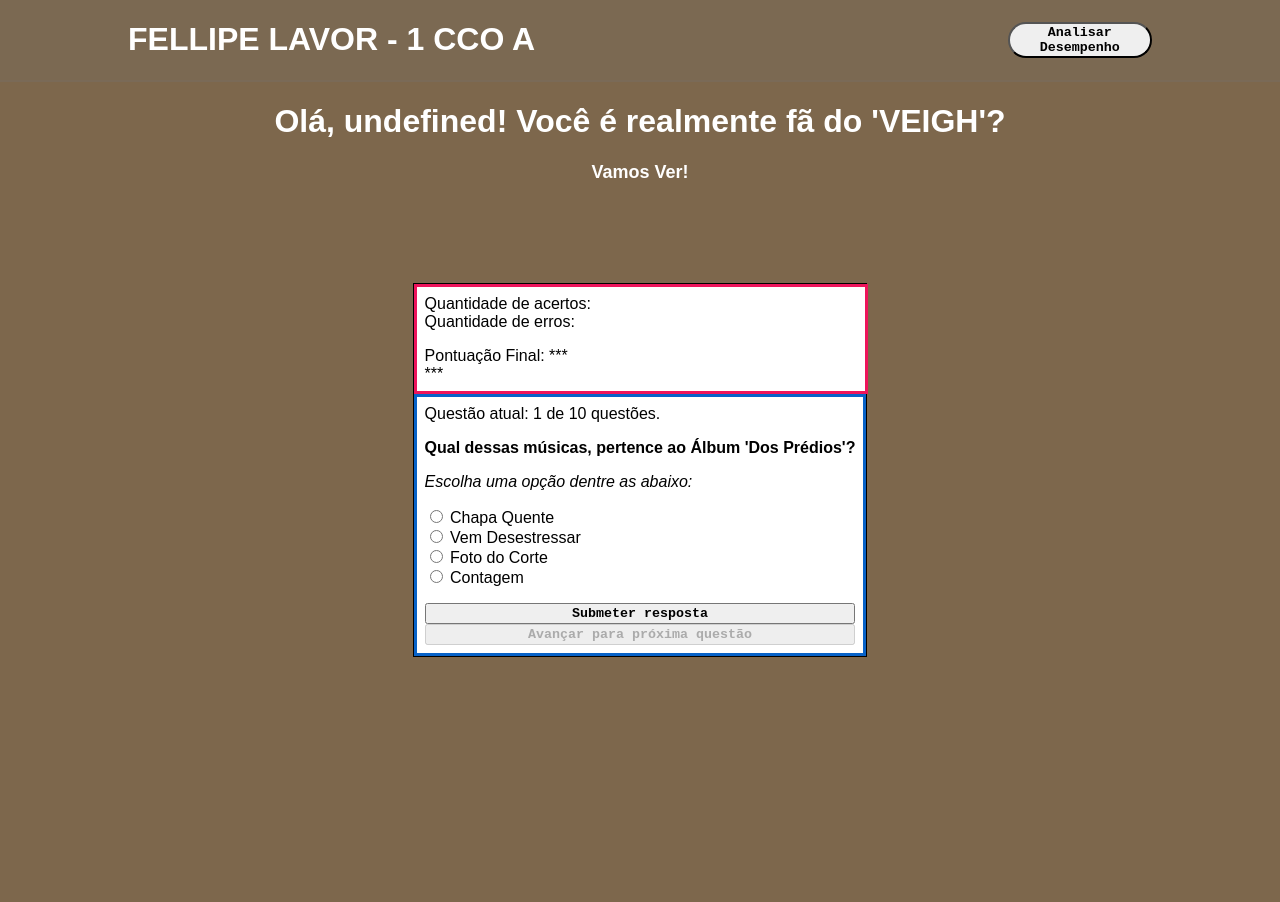
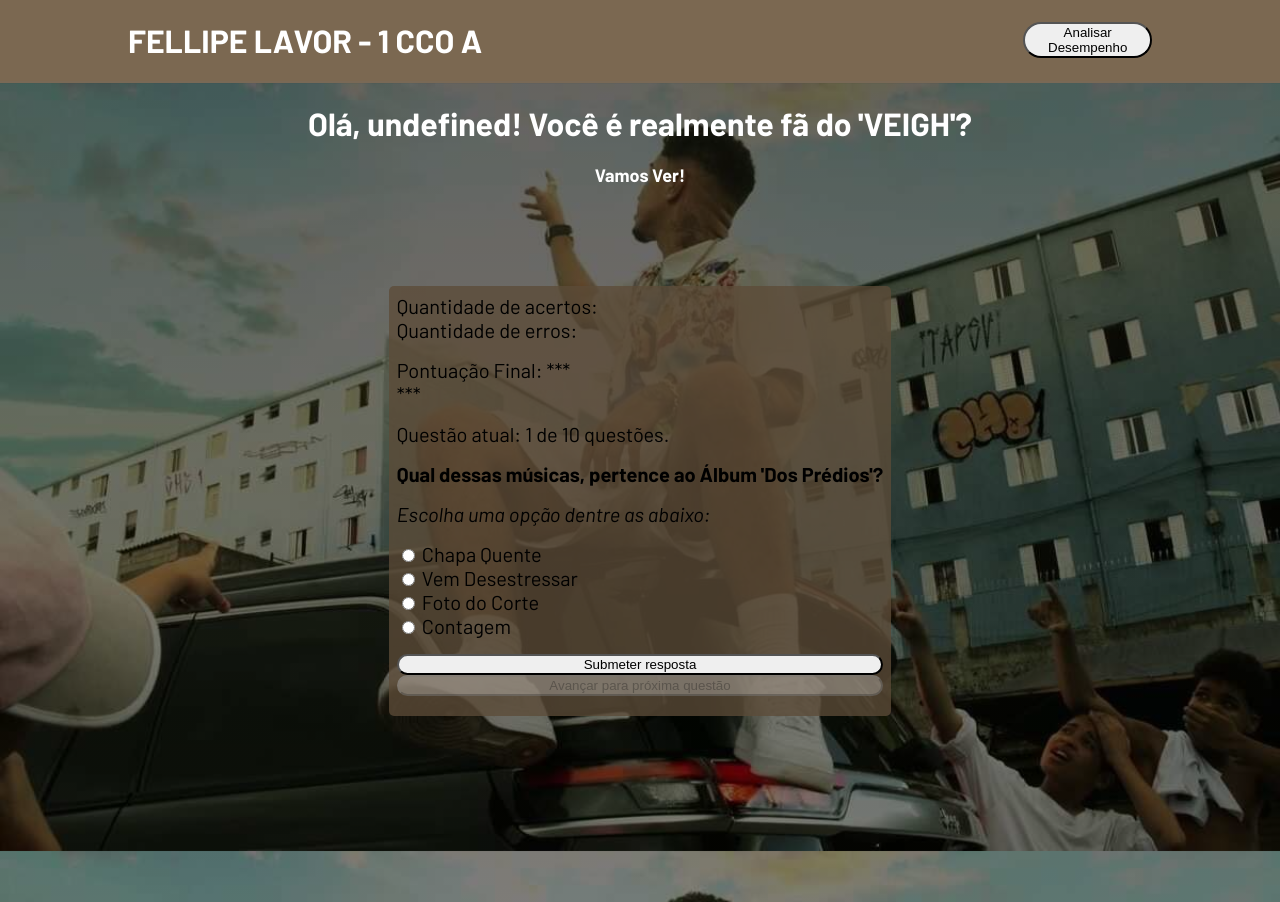
Before and after one commit to felavor/Projeto_Individual, a website: page public/dashboard/EXEMPLO_QUIZZ.html in a window 1280 px wide. Both pictures are taken after a click on the button "INICIAR QUIZ". Before the commit the page ends 800 px from the top, so only its background shows below. Drawn offline with Linux system fonts and the light colour scheme.

Commit message:
mudanças css quiz

```diff
--- a/public/dashboard/EXEMPLO_QUIZZ.html
+++ b/public/dashboard/EXEMPLO_QUIZZ.html
@@ -6,6 +6,7 @@
     <meta name="viewport" content="width=device-width, initial-scale=1.0">
     <title>Quiz - Veigh</title>
     <link rel="stylesheet" href="style.css">
+    <link rel="preconnect" href="https://fonts.gstatic.com">
 </head>
 
 
@@ -16,6 +17,7 @@
             <p><button class="botao_analise" id="botaoAnaliseDesempenho">Analisar Desempenho</button></p>
         </div>
     </div>
+    <div class="imagem_fundo">
         <div class="titulo_quiz">
 
             <h1>Olá, <span id="b_usuario">usuário</span>! Você é realmente fã do 'VEIGH'?</h1>
@@ -44,7 +46,8 @@
                 <div id="jogo" class="width-fit-content flex-colunar border-secondary">
 
                     <div id="infoQuestao" class="padding-8">
-                    <span>Questão atual: <span id="spanNumeroDaQuestaoAtual"></span> de <span id="qtdQuestoes"></span>
+                        <span>Questão atual: <span id="spanNumeroDaQuestaoAtual"></span> de <span
+                                id="qtdQuestoes"></span>
                             questões.</span>
                     </div>
 
@@ -82,6 +85,7 @@
                         <!-- <button onclick="tentarNovamente()" id="btnTentarNovamente" disabled>Tentar novamente</button> -->
                     </div>
 
+                </div>
             </div>
         </div>
     </div>
@@ -356,11 +360,11 @@
             textoParaMensagemFinal = "Você não é muito fã do Veigh..."
             classComCoresParaMensagemFinal = "text-danger-with-bg"
         }
-        else if (porcentagemFinalDeAcertos > 0.3 && porcentagemFinalDeAcertos < 0.9) {
+        else if (porcentagemFinalDeAcertos > 0.3 && porcentagemFinalDeAcertos < 0.7) {
             textoParaMensagemFinal = "Você até que é fã do Veigh."
             classComCoresParaMensagemFinal = "text-warning-with-bg"
         }
-        else if (porcentagemFinalDeAcertos >= 0.9) {
+        else if (porcentagemFinalDeAcertos >= 0.7) {
             textoParaMensagemFinal = "Você é realmente um fã do Veigh!"
             classComCoresParaMensagemFinal = "text-success-with-bg"
         }
--- a/public/dashboard/style.css
+++ b/public/dashboard/style.css
@@ -1,9 +1,11 @@
 /* Não usar pure white or pure black: https://uxplanet.org/basicdesign-never-use-pure-black-in-typography-36138a3327a6 */
 /* The 4-point grid system: https://medium.com/@sainzkike/controlling-spacing-in-design-systems-multiple-spacing-9bf1afec87f */
 
+@import url('https://fonts.googleapis.com/css2?family=Barlow:ital,wght@0,100;0,200;0,300;0,400;0,500;0,600;0,700;0,800;0,900;1,100;1,200;1,300;1,400;1,500;1,600;1,700;1,800;1,900&display=swap');
+
 :root {
-    --primary-brand-color: #ED145B;
-    --secondary-brand-color: #0762C8;
+  --primary-brand-color: black;
+  --secondary-brand-color: black;
   --success: #198754;
   --success-dark: #095c36;
   --success-light: #9dd3ba;
@@ -21,7 +23,7 @@
 body {
   margin: 0;
   padding: 0;
-  font-family: "DM Sans", sans-serif;
+  font-family: "Barlow", sans-serif;
   background-color: #7d674c;
 }
 
@@ -30,10 +32,18 @@
   width: 80%;
   margin: auto;
 }
+
 .header .container .botao_analise {
   display: flex;
   border-radius: 20px;
 
+}
+
+.imagem_fundo {
+  background-size: 100%;
+  background-image: linear-gradient(rgba(0, 0, 0, 0.6), rgba(0, 0, 0, 0.5)),
+    url(../css/fundoquiz.jpg);
+  height: 100%;
 }
 
 .header {
@@ -82,12 +92,14 @@
   display: flex;
 
 }
+
 .titulo_quiz {
   color: white;
   font-weight: bold;
   display: flex;
   justify-content: center;
 }
+
 .subtitulo {
   color: white;
   font-weight: bold;
@@ -102,37 +114,59 @@
   color: white;
   background-size: cover;
 }
-button {
-    font-family: monospace;
-    font-weight: bold;
+
+#btnIniciarQuiz {
+  background-color: #5c4c38c5;
+  border: none;
+  color: white;
+  padding: 10px 24px;
+  text-align: center;
+  text-decoration: none;
+  font-size: 16px;
+  border-radius: 8px;
+  cursor: pointer;
+  height: 80px;
+  width: 150px;
+}
+
+#btnSubmeter {
+  border-radius: 20px;
+}
+
+#btnProx {
+  border-radius: 20px;
 }
 
 .quiz_container {
   display: flex;
   flex-direction: row;
   justify-content: center;
+  height: 616px;
 
 }
+
 .quiz_container .caixa_quiz {
-    border: 1px solid black;
-    background-color: white;
+  background-color: #5c4c38c5;
+  height: 430px;
+  border-radius: 5px;
+  width: max-content;
+  font-size: 20px;
 }
+
 .flex-colunar {
   display: flex;
   flex-direction: column;
 }
 
 .width-fit-content {
-    width: fit-content;
+  width: max-content;
+  height: max-content;
 }
 
-.border-primary {
-    border: 3px solid var(--primary-brand-color);
-    width: 99%;
-}
-
-.border-secondary {
-    border: 3px solid var(--secondary-brand-color);
+#pontuacao {
+  border-top-left-radius: 10px;
+  border-top-right-radius: 10px;
+  width: 448px;
 }
 
 .padding-8 {
```
Also changed, not shown: public/css/fundoquiz.jpg (added). Lines whose indentation alone changed are shown as unchanged.
